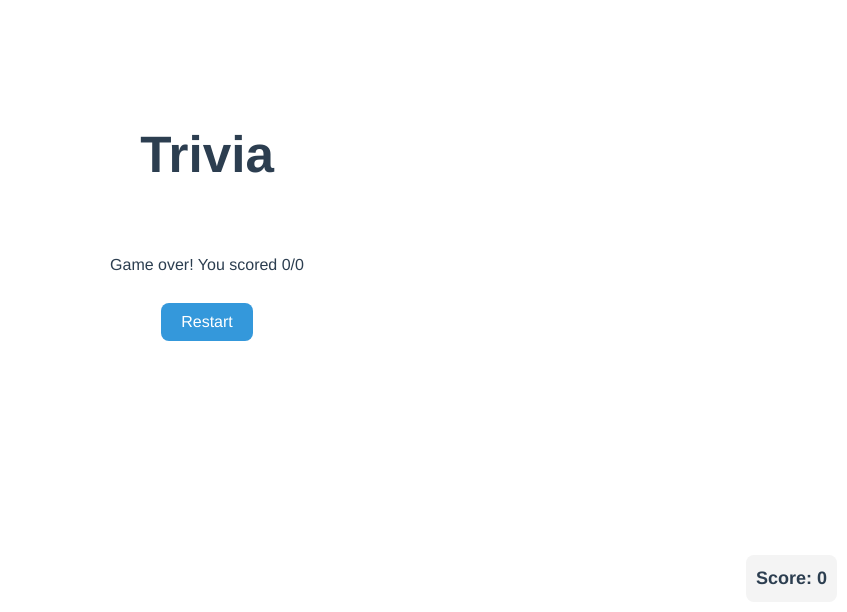
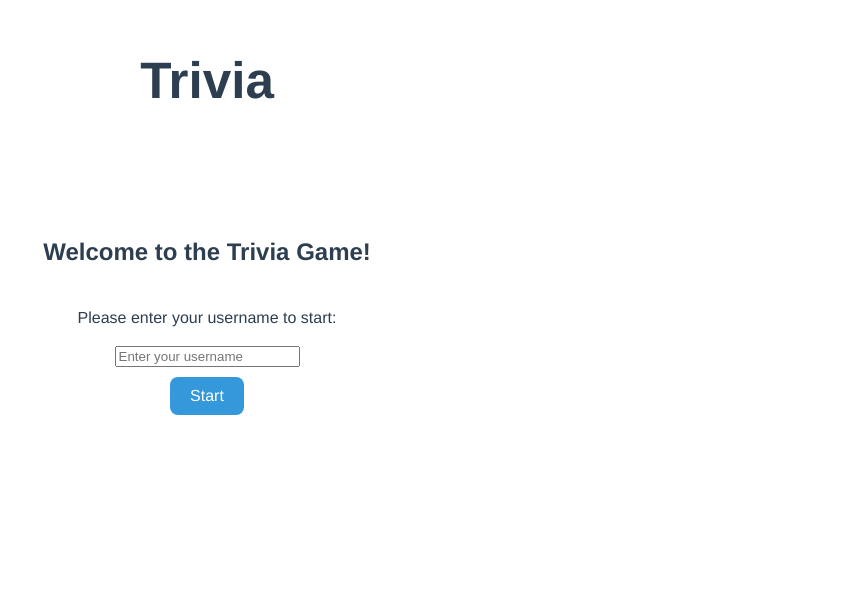
Before and after one commit to achabra14/Trivia, a Vue app: page / in a window 1280 px wide. Shown: the part 188-800 px from the top of the page, without its empty margins (433-1280 px from the left). Built offline with nearby package versions, Linux system fonts and the light colour scheme; no server answers.

Commit message:
changed to composition API

```diff
--- a/src/components/Question.vue
+++ b/src/components/Question.vue
@@ -15,6 +15,8 @@
   </template>
 
   <script>
+  import { ref, watch } from 'vue';
+
   export default {
     props: {
       question: String,
@@ -22,26 +24,42 @@
       selectedAnswer: String,
       correctAnswer: String
     },
-    methods: {
-      selectAnswer(answer) {
-        if (!this.selectedAnswer) {
-          this.$emit('answer-selected', answer);
-        }
-      },
-      buttonStyle(answer) {
-        if (!this.selectedAnswer) return {};
+    setup(props, { emit }) {
+      const selectedAnswer = ref(null);
 
-        if (answer === this.correctAnswer) {
+      const selectAnswer = (answer) => {
+        selectedAnswer.value = answer;
+        emit('answer-selected', answer);
+      };
+
+      const buttonStyle = (answer) => {
+        if (!selectedAnswer.value) return {};
+
+        if (answer === props.correctAnswer) {
           return { backgroundColor: 'green', color: 'white' };
-        } else if (answer === this.selectedAnswer) {
+        } else if (answer === selectedAnswer.value) {
           return { backgroundColor: 'red', color: 'white' };
         } else {
           return {};
         }
-      }
+      };
+
+
+
+      // Reset selected answer if a new question is loaded
+      watch(() => props.question, () => {
+        selectedAnswer.value = null;
+      });
+
+      return {
+        selectedAnswer,
+        selectAnswer,
+        buttonStyle
+      };
     }
-  }
+  };
   </script>
+
 
   <style scoped>
   /* Adjust button styles */
@@ -51,6 +69,7 @@
     border: none;
     cursor: pointer;
     border-radius: 5px;
+    width: 150px;
   }
 
   button:disabled {
--- a/src/components/TriviaGame.vue
+++ b/src/components/TriviaGame.vue
@@ -1,6 +1,15 @@
 <template>
-    <div class="trivia-game">
-      <h3 v-if="currentQuestion">{{ decodeHTMLEntities(currentQuestion.category) }}</h3>
+  <div class="trivia-game">
+    <div v-if="!username" class="username-screen">
+      <h2>Welcome to the Trivia Game!</h2>
+      <p>Please enter your username to start:</p>
+      <input v-model="inputUsername" placeholder="Enter your username" />
+      <button @click="startGame">Start</button>
+    </div>
+
+     <!-- Trivia game begins once username is entered -->
+     <div v-if="username && currentQuestion">
+      <h3>{{ decodeHTMLEntities(currentQuestion.category) }}</h3>
       <Question
         v-if="currentQuestion"
         :question="decodeHTMLEntities(currentQuestion.question)"
@@ -10,108 +19,154 @@
         @answer-selected="handleAnswer"
       />
 
+      <!-- Feedback and Next Question Button -->
       <div v-if="selectedAnswer" class="feedback">
         <p>{{ isCorrect ? 'Correct! 🎉' : 'Incorrect!' }}</p>
         <button @click="nextQuestion">Next Question</button>
       </div>
 
-      <p v-if="!currentQuestion && !loading">Game over! You scored {{ score }}/{{ questions.length }}</p>
-      <button v-if="!currentQuestion && !loading" @click="resetGame">Restart</button>
-      <p v-if="loading">Loading questions...</p>
+      <!-- Username and score displayed in the bottom right corner -->
+      <div class="score-display">{{ username }} : {{ score }}</div>
+    </div>
 
-      <!-- Score displayed in the bottom right corner -->
-      <div class="score-display">Score: {{ score }}</div>
-    </div>
+    <!-- End of game -->
+    <p v-if="username && !currentQuestion && !loading">Game over! You scored {{ score }}/{{ questions.length }}</p>
+    <button v-if="username && !currentQuestion && !loading" @click="resetGame">Restart</button>
+
+    <!-- Loading state -->
+    <p v-if="username && loading">Loading questions...</p>
+  </div>
   </template>
 
   <script>
+  import { ref, reactive, computed, onMounted } from 'vue';
   import axios from 'axios';
-  import Question from './Question.vue';  // Import the Question component
+  import Question from './Question.vue';
+
 
   export default {
     components: { Question },
-    data() {
-      return {
-        currentQuestionIndex: 0,
-        score: 0,
-        questions: [],
-        loading: true,
-        selectedAnswer: null,  // Tracks the selected answer
-        isCorrect: false,      // Tracks if the selected answer is correct
+
+    setup() {
+      const username = ref('');
+      const inputUsername = ref('');
+      const score = ref(0);
+      const selectedAnswer = ref(null);
+      const isCorrect = ref(false);
+      const currentQuestionIndex = ref(0);
+      const questions = ref([]);
+      const loading = ref(true);
+
+
+      const currentQuestion = computed(() => {
+        return questions.value[currentQuestionIndex.value] || null;
+      });
+
+      const shuffledAnswers = computed(() => {
+        if (!currentQuestion.value) return [];
+        const answers = [
+          ...currentQuestion.value.incorrect_answers.map(answer => decodeHTMLEntities(answer)),
+          decodeHTMLEntities(currentQuestion.value.correct_answer)
+        ];
+        return shuffle(answers);
+      });
+
+      const fetchQuestions = async () => {
+        try {
+          const response = await axios.get('https://opentdb.com/api.php?amount=5&type=multiple');
+          questions.value = response.data.results;
+          loading.value = false;
+        } catch (error) {
+          console.error('Error fetching questions:', error);
+          loading.value = false;
+        }
       };
-    },
-    computed: {
-      currentQuestion() {
-        return this.questions[this.currentQuestionIndex] || null;
-      },
-      shuffledAnswers() {
-        if (!this.currentQuestion) return [];
-        const answers = [
-          ...this.currentQuestion.incorrect_answers.map(answer => this.decodeHTMLEntities(answer)),
-          this.decodeHTMLEntities(this.currentQuestion.correct_answer)
-        ];
-        return this.shuffle(answers);
-      }
-    },
-    methods: {
-      async fetchQuestions() {
-        try {
-          const response = await axios.get('https://opentdb.com/api.php?amount=5&type=multiple'); // Fetch 5 questions
-          this.questions = response.data.results;
-          this.loading = false;
-        } catch (error) {
-          console.error("Failed to fetch questions:", error);
-          this.loading = false;
+
+      const handleAnswer = (answer) => {
+        selectedAnswer.value = answer;
+        const correctAnswer = decodeHTMLEntities(currentQuestion.value.correct_answer);
+        isCorrect.value = answer === correctAnswer;
+        if (isCorrect.value) {
+          score.value++;
         }
-      },
-      handleAnswer(selectedAnswer) {
-        this.selectedAnswer = selectedAnswer;
-        const correctAnswer = this.decodeHTMLEntities(this.currentQuestion.correct_answer);
-        this.isCorrect = selectedAnswer === correctAnswer;
-        if (this.isCorrect) {
-          this.score++;
-        }
-      },
-      nextQuestion() {
-        this.selectedAnswer = null; // Reset the selected answer
-        this.isCorrect = false;
-        this.currentQuestionIndex++;
-      },
-      resetGame() {
-        this.currentQuestionIndex = 0;
-        this.score = 0;
-        this.fetchQuestions();  // Fetch new set of questions
-      },
-      shuffle(array) {
+      };
+
+      const nextQuestion = () => {
+        selectedAnswer.value = null;
+        isCorrect.value = false;
+        currentQuestionIndex.value++;
+      };
+
+      const resetGame = () => {
+        currentQuestionIndex.value = 0;
+        score.value = 0;
+        fetchQuestions();
+      };
+
+      const shuffle = (array) => {
         for (let i = array.length - 1; i > 0; i--) {
           const j = Math.floor(Math.random() * (i + 1));
           [array[i], array[j]] = [array[j], array[i]];
         }
         return array;
-      },
-      decodeHTMLEntities(str) {
+      };
+
+      const decodeHTMLEntities = (text) => {
         const textArea = document.createElement('textarea');
-        textArea.innerHTML = str;
+        textArea.innerHTML = text;
         return textArea.value;
-      }
-    },
-    mounted() {
-      this.fetchQuestions();  // Fetch questions when the component is mounted
+      };
+
+      const startGame = () => {
+        if (inputUsername.value.trim()) {
+          username.value = inputUsername.value.trim();
+          fetchQuestions();
+        }
+      };
+
+      onMounted( () => {
+        //fetchQuestions();
+      });
+
+      return {
+        username,
+        inputUsername,
+        score,
+        loading,
+        selectedAnswer,
+        isCorrect,
+        currentQuestionIndex,
+        questions,
+        currentQuestion,
+        shuffledAnswers,
+        handleAnswer,
+        nextQuestion,
+        resetGame,
+        fetchQuestions,
+        decodeHTMLEntities,
+        startGame,
+        shuffle
+      };
     }
-  }
+  };
   </script>
 
   <style scoped>
   /* Add any styles you need */
+  .username-screen {
+  display: flex;
+  flex-direction: column;
+  align-items: center;
+  justify-content: center;
+  margin-top: 50px;
+}
+
   .feedback {
     margin-top: 20px;
     text-align: center;
   }
 
   .score-display {
-    position: fixed;
-    bottom: 10px;
-    right: 10px;
     font-weight: bold;
     font-size: 18px;
     background: #f4f4f4;
@@ -136,7 +191,5 @@
         width: 100%;
         margin-top: 5px;
     }
-}
-
-
+  }
   </style>
```
